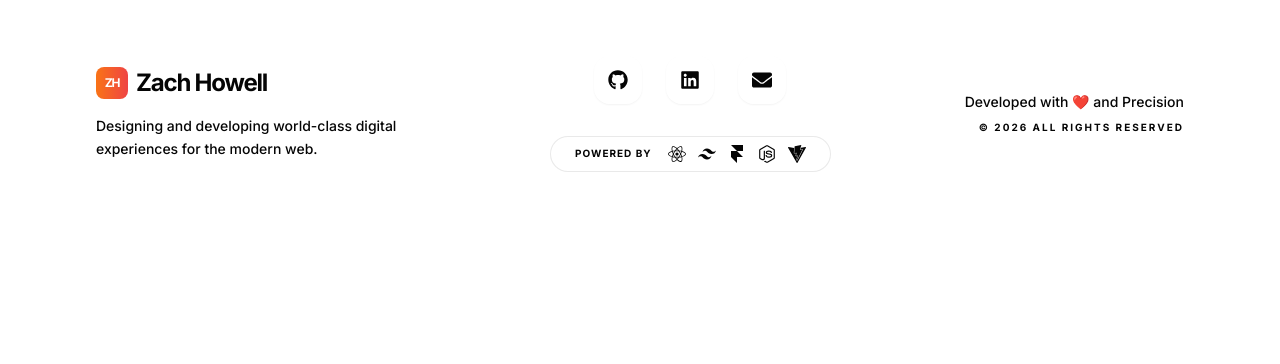
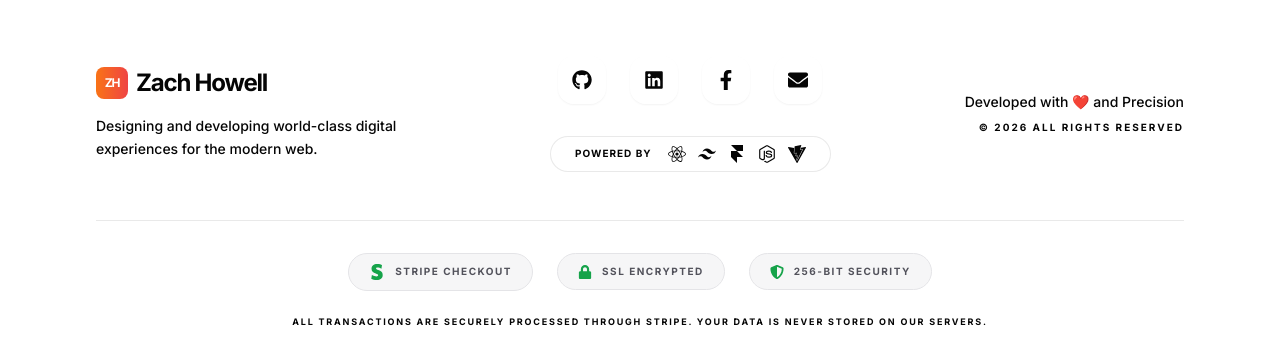
Before and after one commit to ZachAH/Portfolio_2025, a React (Vite) app: page / in a window 1280 px wide. Shown: the part 5329-5693 px from the top of the page. Before the commit the page ends 5581 px from the top, so only its background shows below. Built offline with nearby package versions, Linux system fonts and the light colour scheme; no server answers.

Commit message:
trusted badge

```diff
--- a/src/components/Footer.jsx
+++ b/src/components/Footer.jsx
@@ -1,7 +1,7 @@
 import React from 'react';
 import { motion } from 'framer-motion';
-import { FaGithub, FaLinkedin, FaReact, FaNodeJs, FaEnvelope } from 'react-icons/fa';
-import { SiTailwindcss, SiFramer, SiVite } from 'react-icons/si';
+import { FaGithub, FaLinkedin, FaFacebookF, FaReact, FaNodeJs, FaEnvelope, FaLock, FaShieldAlt } from 'react-icons/fa';
+import { SiTailwindcss, SiFramer, SiVite, SiStripe } from 'react-icons/si';
 
 const Footer = ({ handleMouseEnter, handleMouseLeave }) => {
   const currentYear = new Date().getFullYear();
@@ -9,7 +9,14 @@ const Footer = ({ handleMouseEnter, handleMouseLeave }) => {
   const socialLinks = [
     { icon: <FaGithub />, href: "https://github.com/ZachAH", label: "GitHub" },
     { icon: <FaLinkedin />, href: "https://www.linkedin.com/in/zach-howell-189118210/", label: "LinkedIn" },
+    { icon: <FaFacebookF />, href: "https://www.facebook.com/profile.php?id=61573480569044", label: "Facebook" },
     { icon: <FaEnvelope />, href: "mailto:zachary@zachhowell.dev", label: "Email" }
+  ];
+
+  const trustBadges = [
+    { icon: <SiStripe className="w-4 h-4" />, label: 'Stripe Checkout' },
+    { icon: <FaLock className="w-3.5 h-3.5" />, label: 'SSL Encrypted' },
+    { icon: <FaShieldAlt className="w-3.5 h-3.5" />, label: '256-Bit Security' },
   ];
 
   const techStack = [
@@ -70,6 +77,28 @@ const Footer = ({ handleMouseEnter, handleMouseLeave }) => {
           </p>
         </div>
       </div>
+
+      {/* ── TRUST & SECURITY BADGES ─────────────────────────── */}
+      <div className="max-w-7xl mx-auto mt-12 pt-8 border-t border-obsidian-700/10 dark:border-white/5">
+        <div className="flex flex-col sm:flex-row items-center justify-center gap-6">
+          {trustBadges.map((badge) => (
+            <div
+              key={badge.label}
+              className="flex items-center gap-2.5 px-5 py-2.5 rounded-full bg-zinc-100/80 dark:bg-white/5 border border-zinc-200 dark:border-white/10 backdrop-blur-sm"
+            >
+              <span className="text-green-600 dark:text-green-400">
+                {badge.icon}
+              </span>
+              <span className="text-[10px] font-black uppercase tracking-[0.15em] text-zinc-600 dark:text-zinc-400">
+                {badge.label}
+              </span>
+            </div>
+          ))}
+        </div>
+        <p className="text-center text-[9px] uppercase tracking-[0.2em] text-text-secondary/30 font-bold mt-6">
+          All transactions are securely processed through Stripe. Your data is never stored on our servers.
+        </p>
+      </div>
     </footer>
   );
 };
```
Also changed, not shown: public/portfolioV1.webp (deleted).
